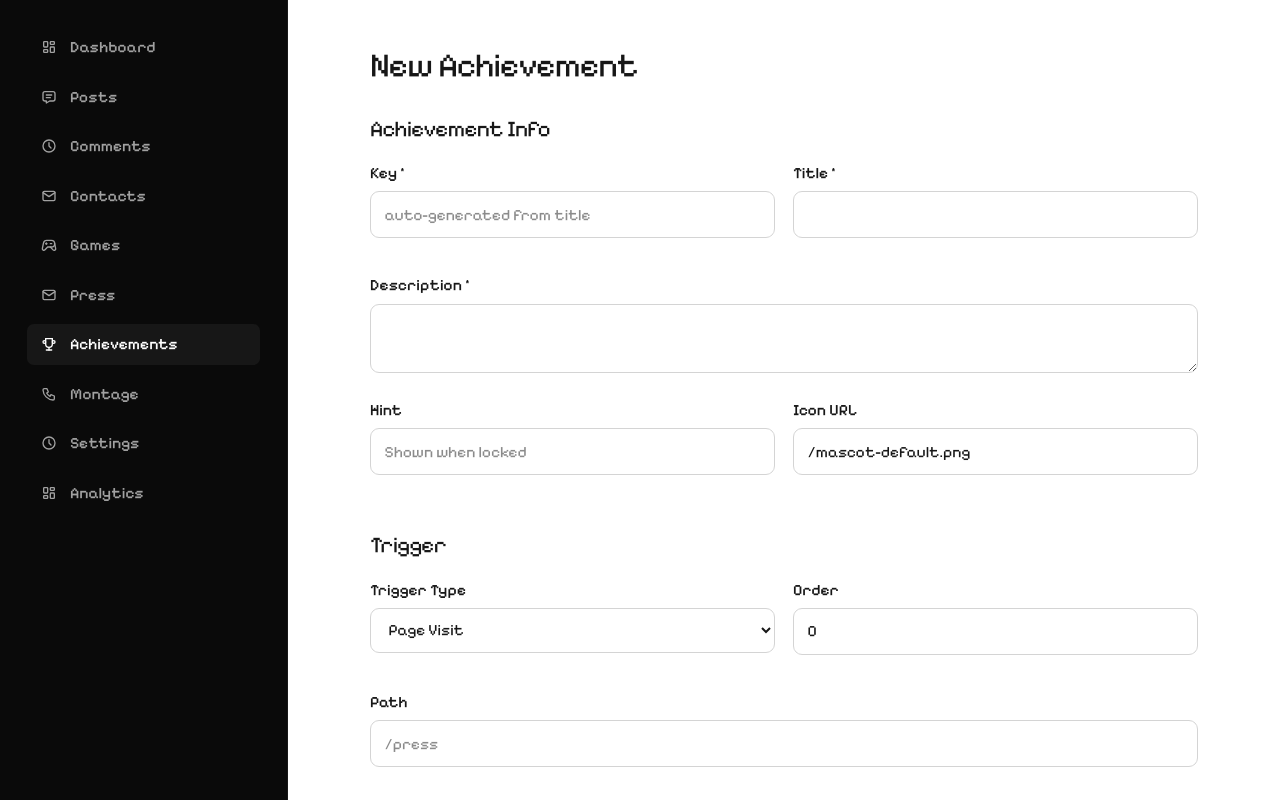
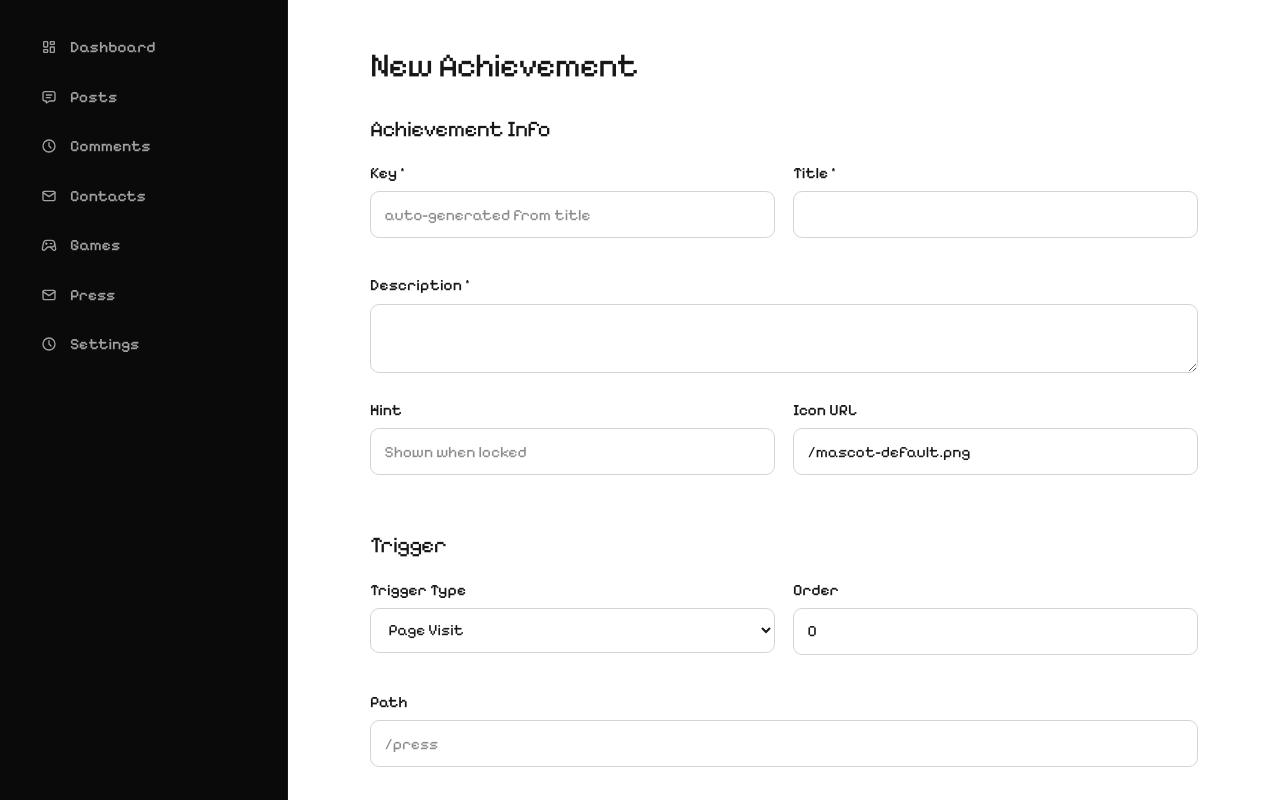
Before and after one commit to Slafurry-Studios/Slafurry-Website, a Next.js app: page /admin/achievements/new in a window 1280 px wide. Shown: the top 802 px of the page. Built offline with nearby package versions, Linux system fonts and the light colour scheme.

Commit message:
chore/remove incomplete feature from admin panel (#147)
* docs: update agents.md

* chore: remove uncompleted admin menu from sidebar

```diff
--- a/app/admin/components/Sidebar.tsx
+++ b/app/admin/components/Sidebar.tsx
@@ -15,10 +15,7 @@ const NAV_ITEMS: NavItem[] = [
   { label: "Contacts", href: "/admin/contacts", icon: "Mail" },
   { label: "Games", href: "/admin/games", icon: "DeviceGamepad" },
   { label: "Press", href: "/admin/press", icon: "Mail" },
-  { label: "Achievements", href: "/admin/achievements", icon: "Trophy" },
-  { label: "Montage", href: "/admin/montage", icon: "Phone" },
   { label: "Settings", href: "/admin/settings", icon: "Clock" },
-  { label: "Analytics", href: "/admin/analytics", icon: "Layout" },
 ];
 
 type IconMap = {
--- a/app/admin/layout.tsx
+++ b/app/admin/layout.tsx
@@ -9,8 +9,6 @@ import {
   IconClock,
   IconMail,
   IconDeviceGamepad2,
-  IconTrophy,
-  IconPhone,
 } from "@tabler/icons-react";
 
 const NAV_ITEMS = [
@@ -45,25 +43,26 @@ const NAV_ITEMS = [
     icon: IconMail,
   },
   {
-    label: "Achievements",
-    href: "/admin/achievements",
-    icon: IconTrophy,
-  },
-  {
-    label: "Montage",
-    href: "/admin/montage",
-    icon: IconPhone,
-  },
-  {
     label: "Settings",
     href: "/admin/settings",
     icon: IconClock,
   },
-  {
-    label: "Analytics",
-    href: "/admin/analytics",
-    icon: IconLayoutDashboard,
-  },
+  // Hidden from nav (routes still live): uncomment to re-enable
+  // {
+  //   label: "Achievements",
+  //   href: "/admin/achievements",
+  //   icon: IconTrophy,
+  // },
+  // {
+  //   label: "Montage",
+  //   href: "/admin/montage",
+  //   icon: IconPhone,
+  // },
+  // {
+  //   label: "Analytics",
+  //   href: "/admin/analytics",
+  //   icon: IconLayoutDashboard,
+  // },
 ];
 
 type AdminLayoutProps = {
```
Also changed, not shown: 1 other file (tests, documents, lock files or other folders).
